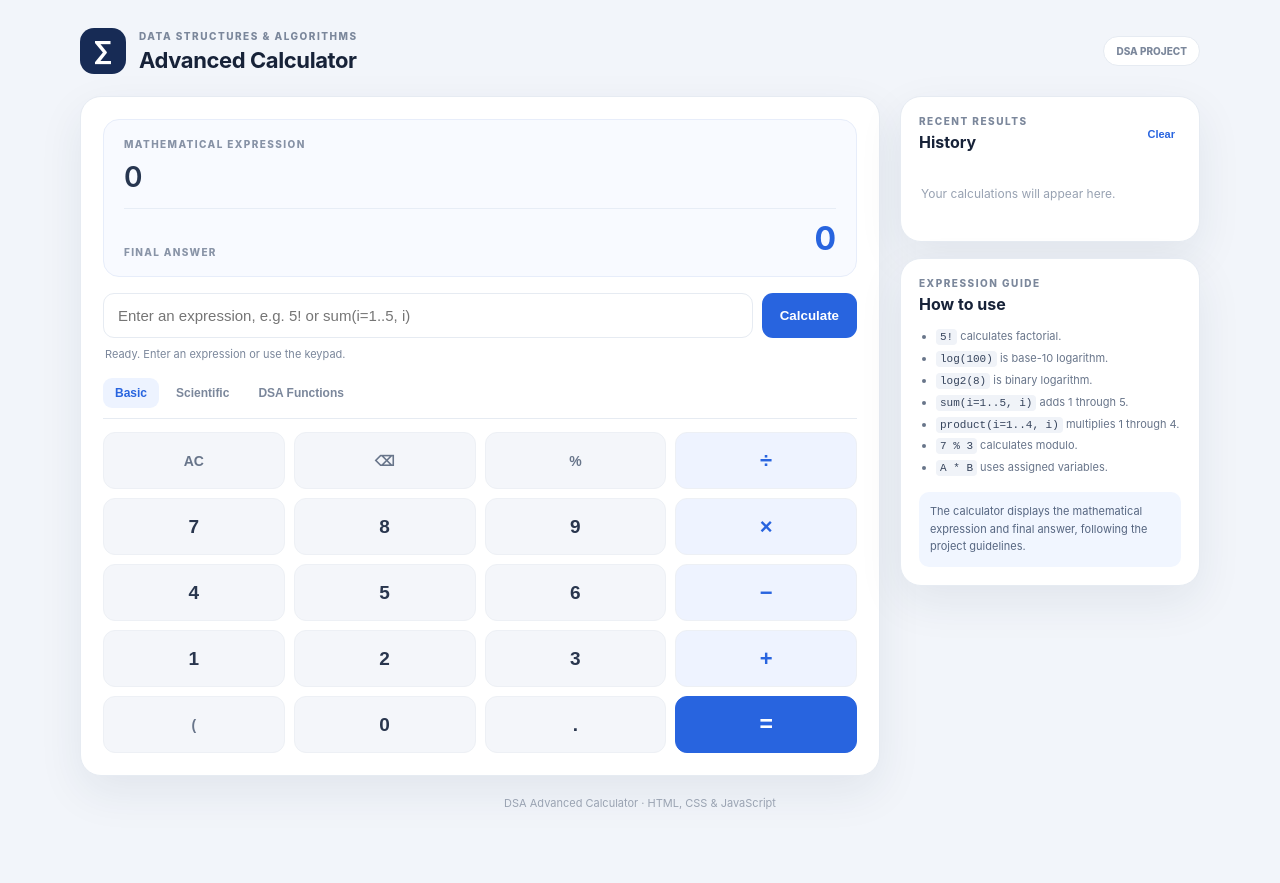
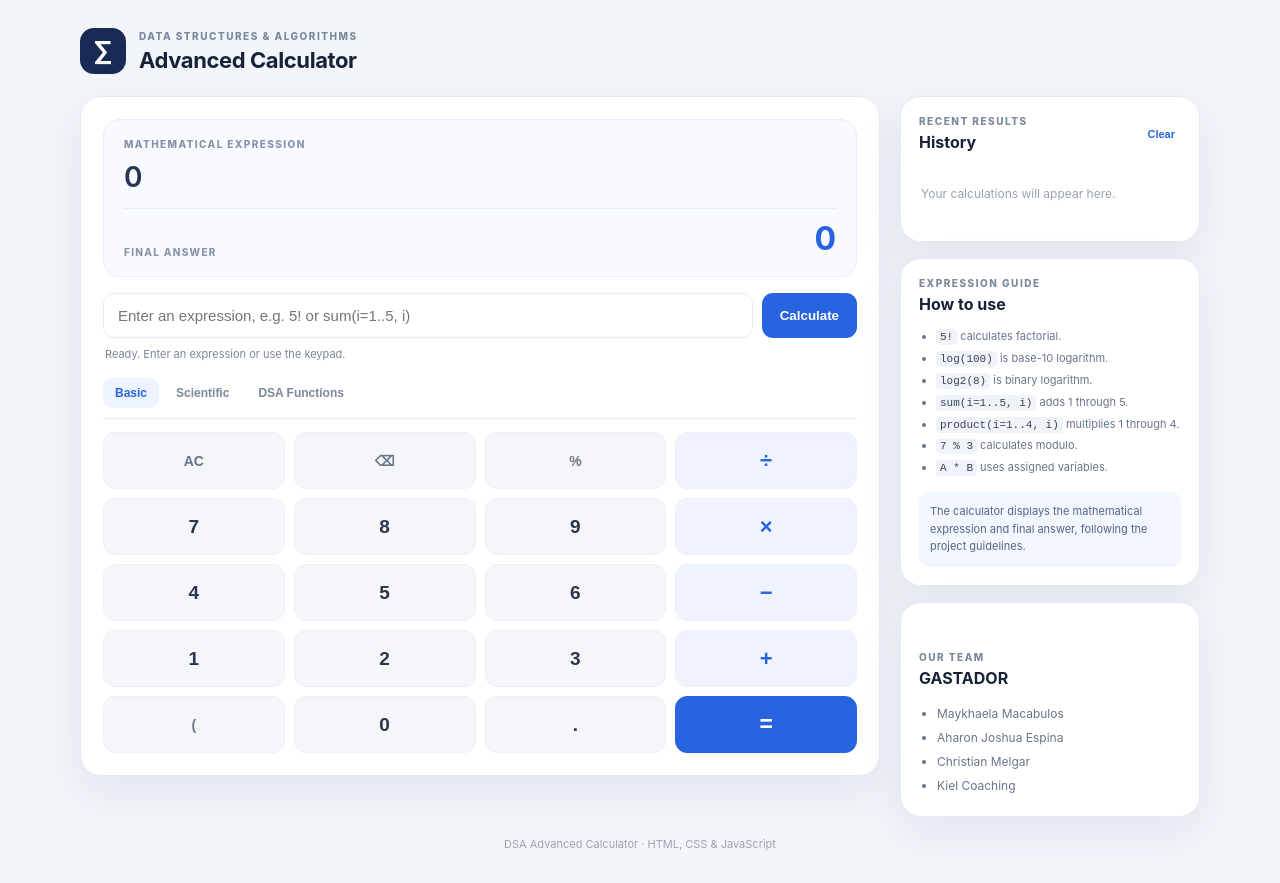
Before and after one commit to afinagaming2235/DSA_ADVANCE_CALCULATOR, a plain HTML site: page index.html in a window 1280 px wide. Before the commit the page ends 842 px from the top, so only its background shows below. Drawn offline with Linux system fonts and the light colour scheme.

Commit message:
Add files via upload

```diff
--- a/index.html
+++ b/index.html
@@ -12,7 +12,6 @@
     <header class="topbar">
       <div class="brand">∑</div>
       <div><p class="eyebrow">DATA STRUCTURES &amp; ALGORITHMS</p><h1>Advanced Calculator</h1></div>
-      <span class="project-tag">DSA PROJECT</span>
     </header>
 
     <div class="layout">
@@ -113,6 +112,17 @@
           </ul>
           <div class="note">The calculator displays the mathematical expression and final answer, following the project guidelines.</div>
         </section>
+
+        <section class="card side-card group-card">
+          <p class="eyebrow">OUR TEAM</p>
+          <h2>GASTADOR</h2>
+          <ul class="group-members">
+            <li>Maykhaela Macabulos</li>
+            <li>Aharon Joshua Espina</li>
+            <li>Christian Melgar</li>
+            <li>Kiel Coaching</li>
+          </ul>
+        </section>
       </aside>
     </div>
     <footer>DSA Advanced Calculator · HTML, CSS &amp; JavaScript</footer>
```
